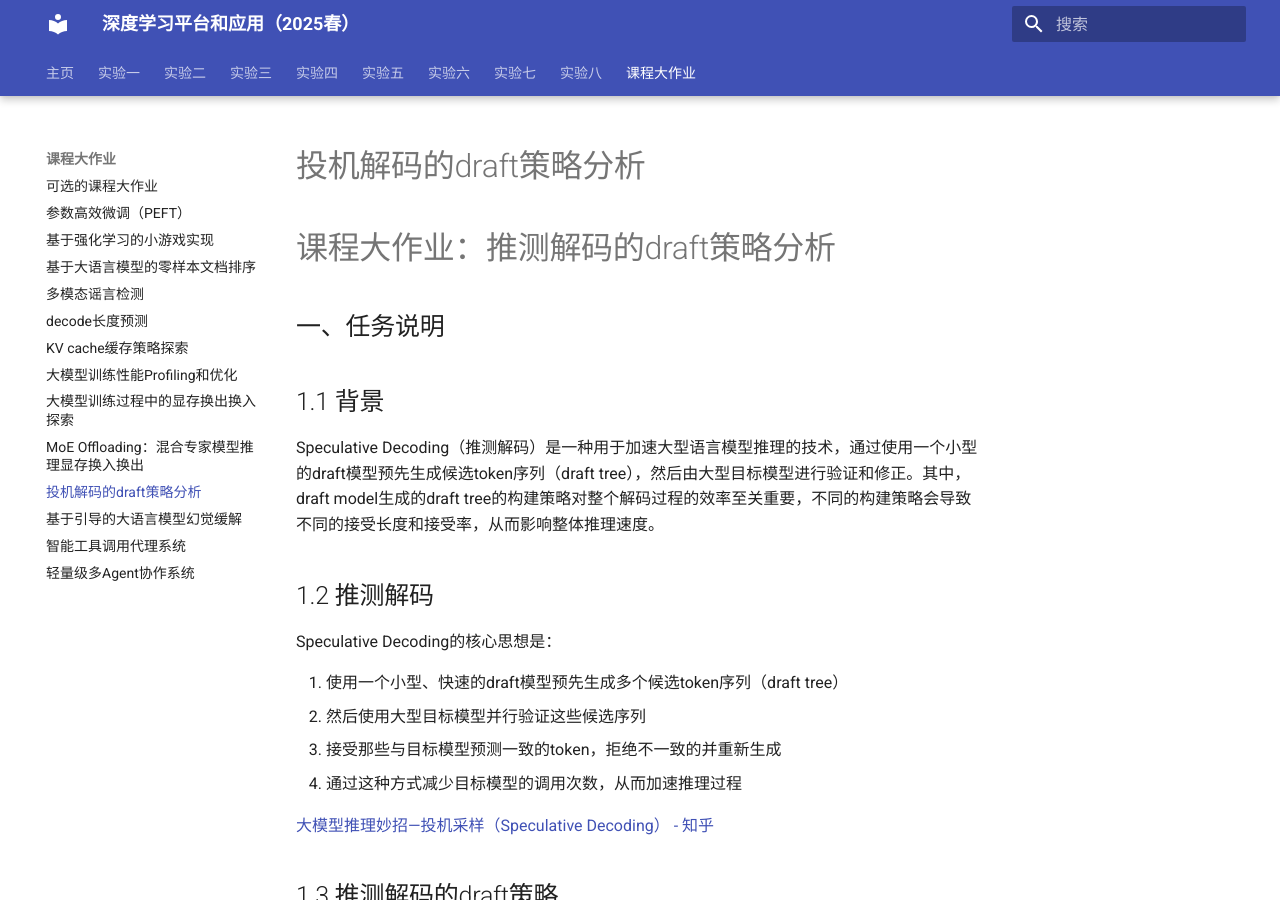
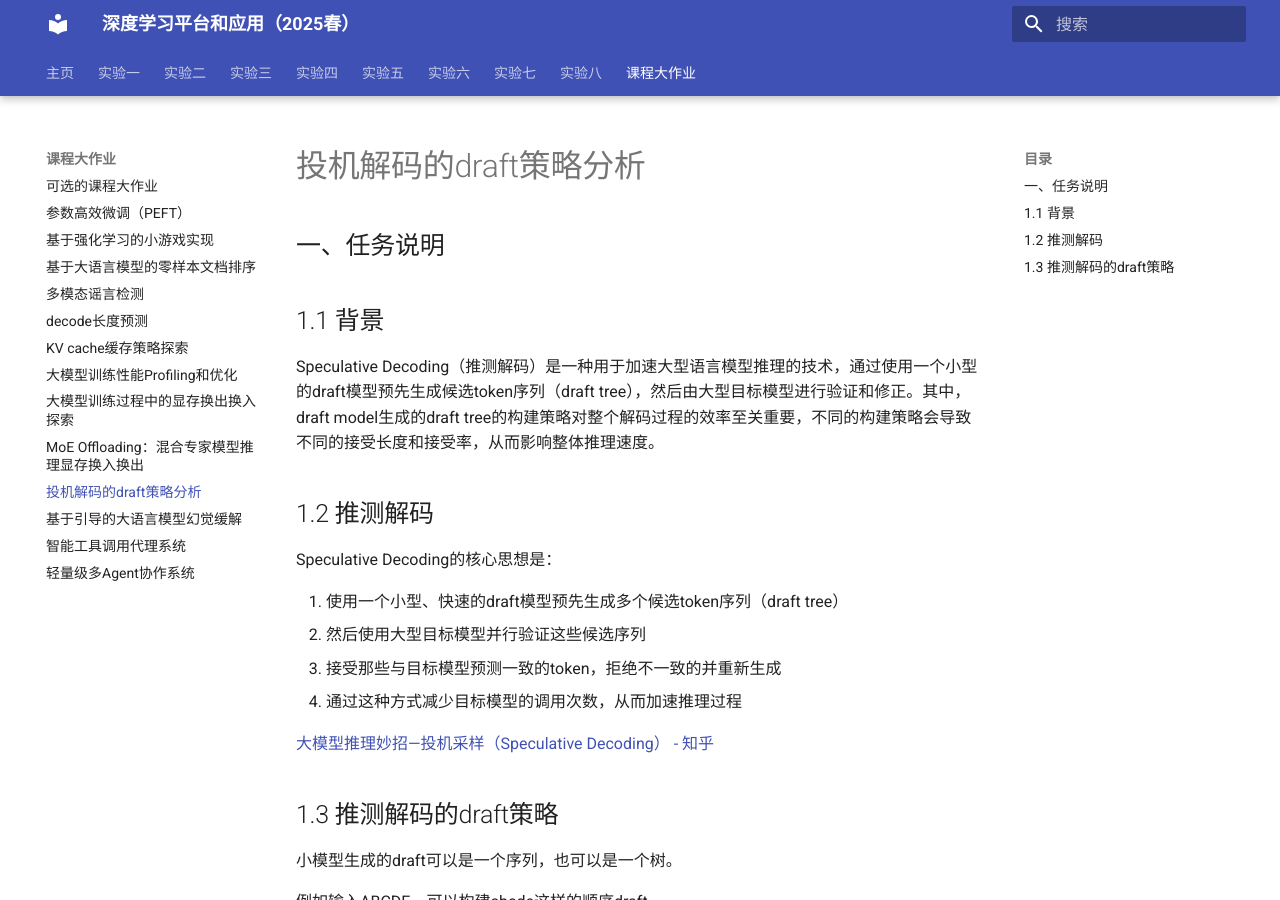
Before and after one commit to zhiweinju/nju-dl-lab-2025spring, an MkDocs documentation site: the page built from docs/final/projects/NJUProject_Speculative_Decoding_Draft_Strategy.md, in a window 1280 px wide and 900 px high. Built offline with MkDocs 1.6.1 and Material for MkDocs 9.7.7, drawn with Linux system fonts in a browser that asks for light colours; a style sheet for code colours, icons or effects is not loaded.

Commit message:
Update NJUProject_Speculative_Decoding_Draft_Strategy.md

```diff
--- a/docs/final/projects/NJUProject_Speculative_Decoding_Draft_Strategy.md
+++ b/docs/final/projects/NJUProject_Speculative_Decoding_Draft_Strategy.md
@@ -1,6 +1,4 @@
 # 投机解码的draft策略分析
-
-# 课程大作业：推测解码的draft策略分析
 
 ## 一、任务说明
 
```
